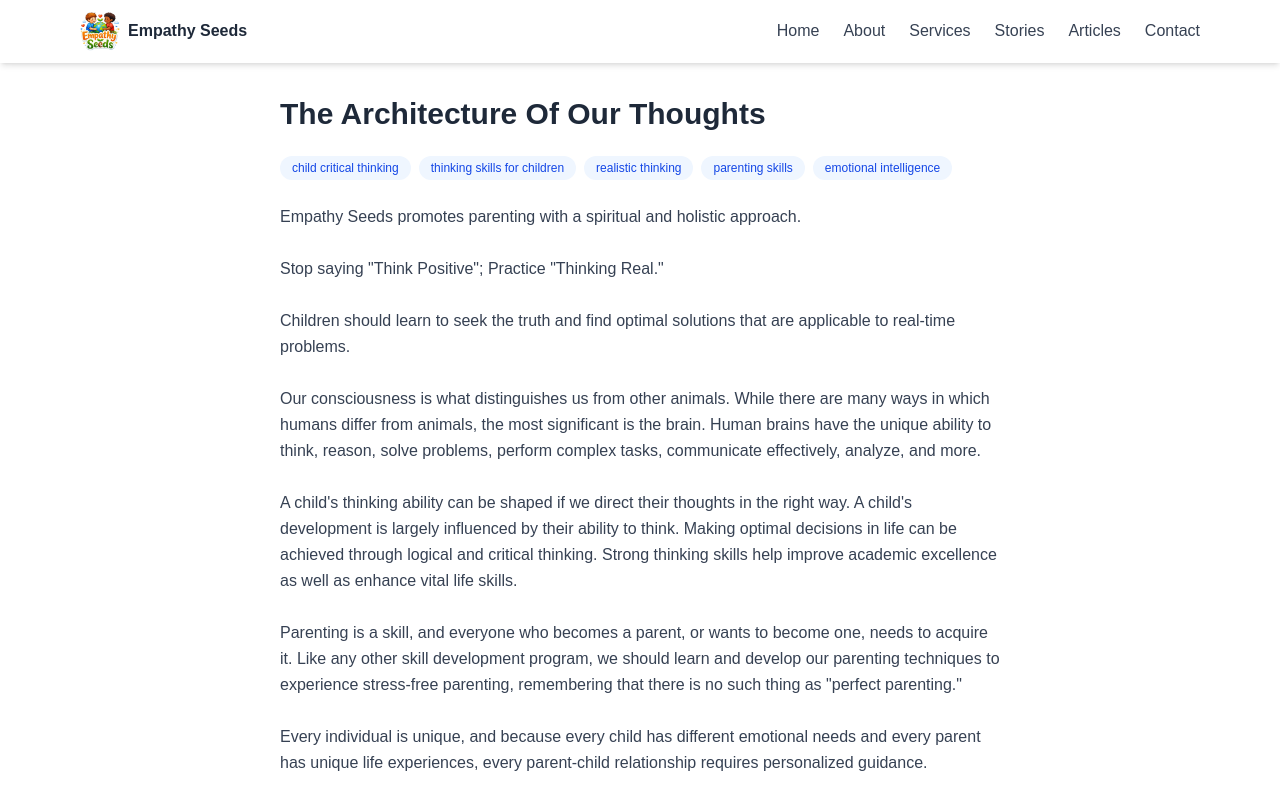
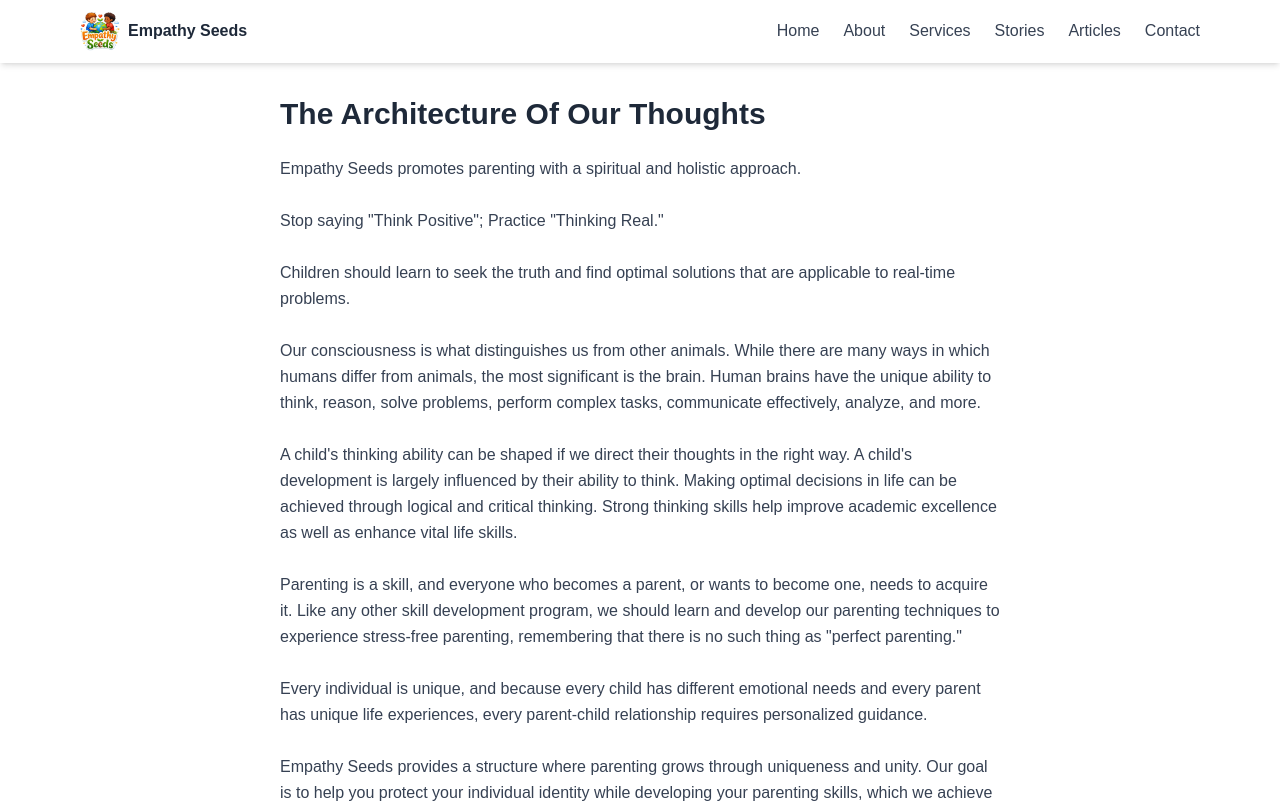
Before and after one commit to empathyseeds/empathy-seeds, a Next.js app: page /articles/architecture-of-our-thoughts in a window 1280 px wide. Shown: the top 803 px of the page. Built offline with nearby package versions, Linux system fonts and the light colour scheme.

Commit message:
Hide visible article keyword tags

```diff
--- a/app/articles/[slug]/page.tsx
+++ b/app/articles/[slug]/page.tsx
@@ -94,17 +94,6 @@ export default async function ArticlePage({ params }: ArticlePageProps) {
         {article.title}
       </h1>
 
-      <ul aria-label="Article topics" className="flex flex-wrap gap-2">
-        {article.keywords.map((keyword) => (
-          <li
-            key={keyword}
-            className="rounded-full bg-blue-50 px-3 py-1 text-xs font-medium text-blue-700"
-          >
-            {keyword}
-          </li>
-        ))}
-      </ul>
-
       <p className="text-gray-700 whitespace-pre-line leading-relaxed">
         {article.content}
       </p>
```
